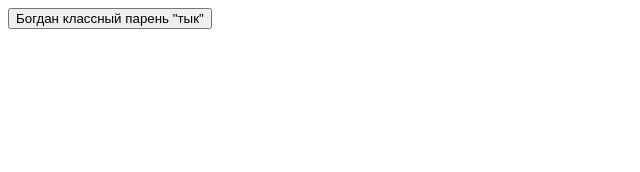
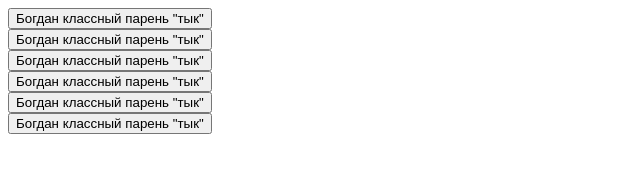
Before and after one commit to amd-boy-no-ne-tvoi/Bogdan_klassnaia_popka, a plain HTML site: page index.html in a window 1280 px wide. Shown: the whole page, without its empty margins (0-640 px from the left). Drawn offline with Linux system fonts and the light colour scheme.

Commit message:
Add files via upload

```diff
--- a/index.html
+++ b/index.html
@@ -9,5 +9,25 @@
     <form action="https://tsss.me/xWvX7wk9" target="_blank?">
         <button>Богдан классный парень "тык"</button>
     </form>
+
+    <form action2="https://xhamster.com/videos/blonde-sexy-teacher-with-hot-pantyhose-teasing-her-big-dick-student-to-fuck-her-wet-pussy-and-make-her-orgasm-xhFGqBN" target="_blank?">
+        <button>Богдан классный парень "тык"</button>
+    </form>
+
+    <form action3="https://xhamster.com/videos/seduction-of-stepmom-to-suck-cock-was-crowned-with-success-with-a-mouthful-of-cum-xhq3IkV" target="_blank?">
+        <button>Богдан классный парень "тык"</button>
+    </form>
+
+    <form action4="https://xhamster.com/videos/petite-student-girl-fucks-her-stepdad-and-gets-an-orgasm-from-his-huge-cock-xhNnYJV" target="_blank?">
+        <button>Богдан классный парень "тык"</button>
+    </form>
+
+    <form action5="https://xhamster.com/videos/obokozu-fuck-me-in-the-ass-gorgeous-japanese-wife-wants-anal-sex-xhk9ZxQ" target="_blank?">
+        <button>Богдан классный парень "тык"</button>
+    </form>
+
+    <form action6="https://xhamster.com/videos/obokozu-yoga-wife-gets-surprise-sex-pervy-husband-fucks-japanese-hotwife-xhKb2R1" target="_blank?">
+        <button>Богдан классный парень "тык"</button>
+    </form>
 </body>
 </html>
```
